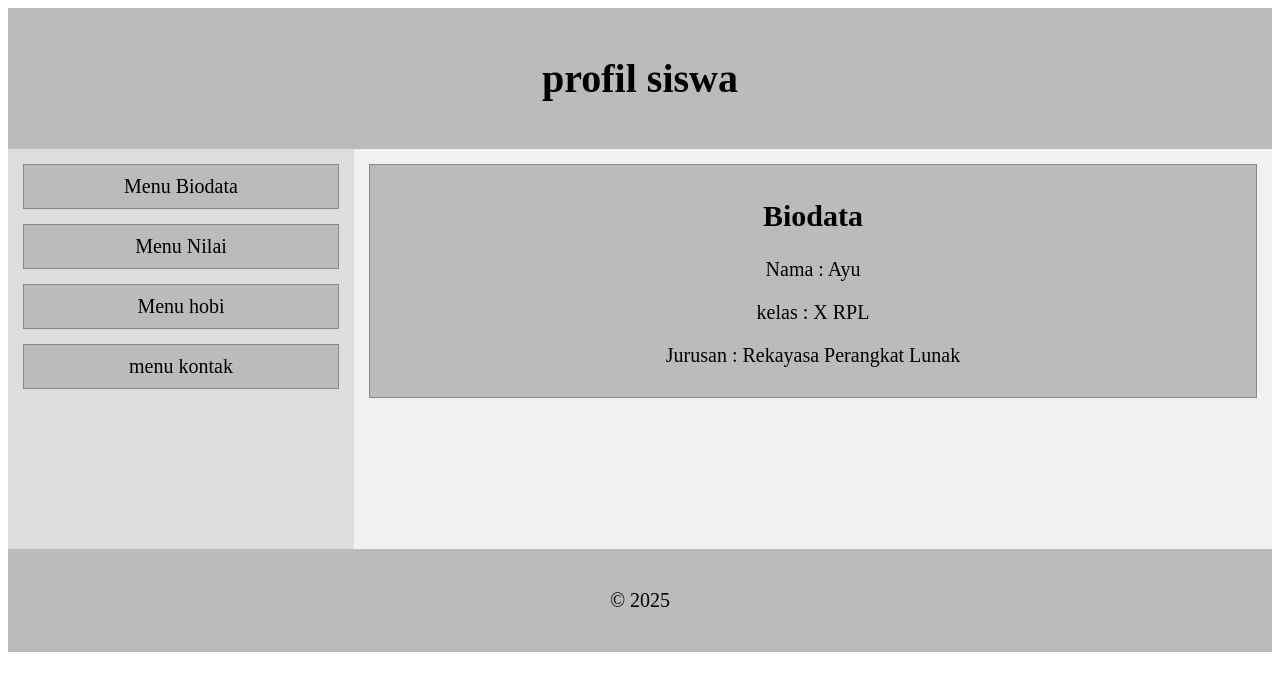
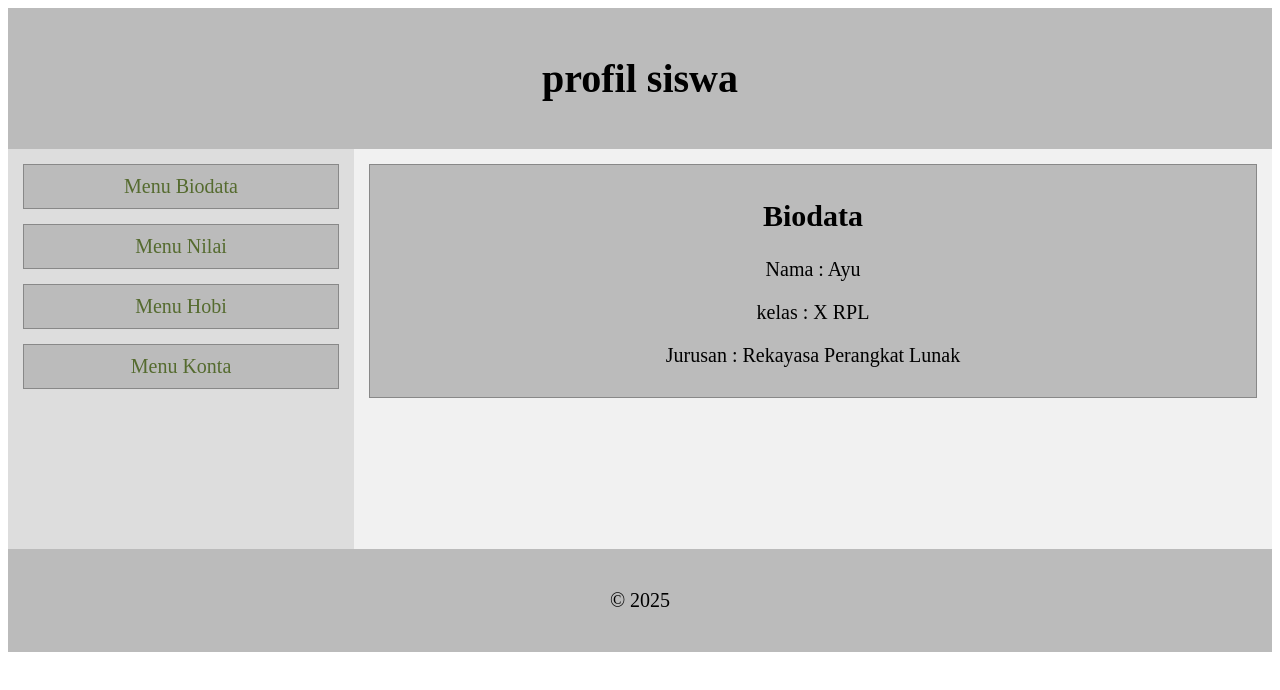
Before and after one commit to anggraeni234/latihan8, a plain HTML site: page index.html in a window 1280 px wide. Drawn offline with Linux system fonts and the light colour scheme.

Commit message:
mengubah menu menjadi link

```diff
--- a/index.html
+++ b/index.html
@@ -21,10 +21,10 @@
 
  <div class="container">
  <div class="sidebar">
-  <div class="kotak"> Menu Biodata</div>
-  <div class="kotak"> Menu Nilai</div>
-  <div class="kotak"> Menu hobi</div>
-  <div class="kotak"> menu kontak</div>
+  <a href="index.html">Menu Biodata</a>
+  <a href="nilai.html">Menu Nilai</a>
+  <a href="hobi.html">Menu Hobi</a>
+  <a href="kontak.html">Menu Konta</a>
    </div>
 
    <div class="content">
--- a/style.css
+++ b/style.css
@@ -32,3 +32,14 @@ body {
     text-align: center;
     border: 1px solid #888;
 }
+
+.sidebar a {
+    background: #bbb;
+    padding: 10px;
+    margin-bottom: 15px;
+    text-align: center;
+    border: 1px solid #888;
+    display: block;
+    text-decoration: none;
+    color: darkolivegreen;
+}
```
